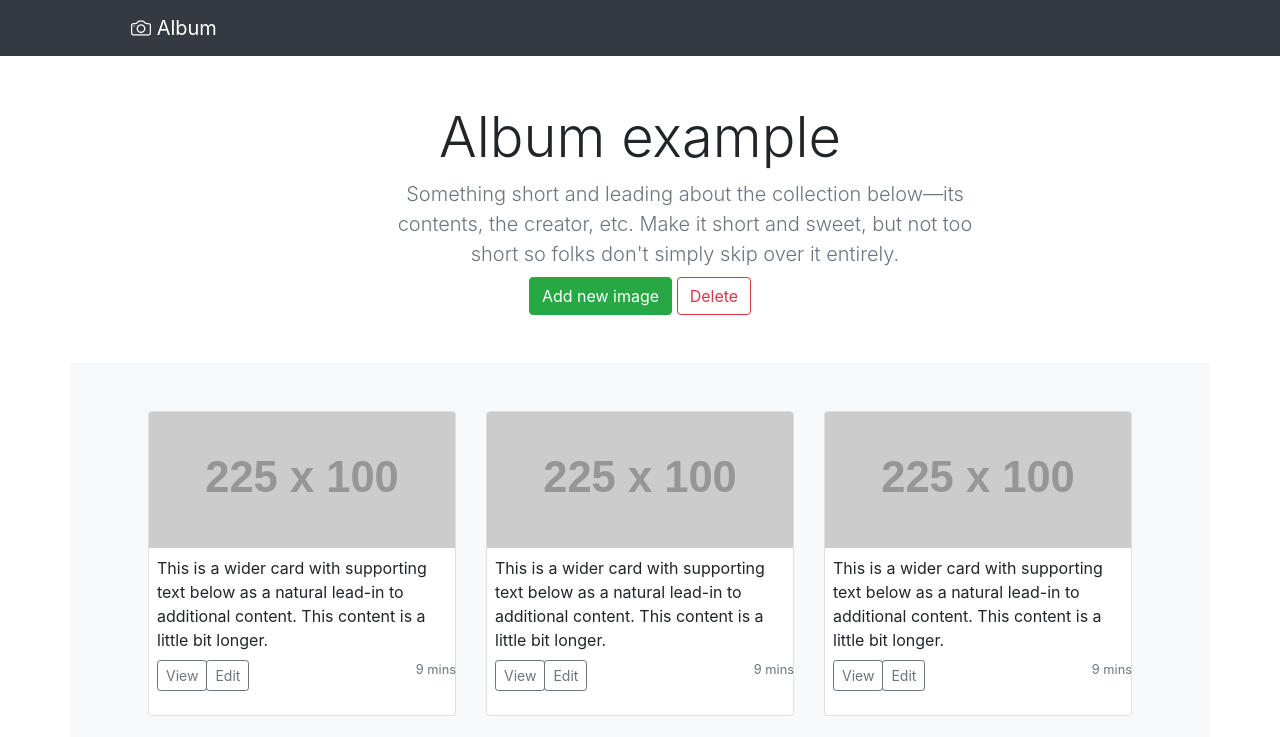
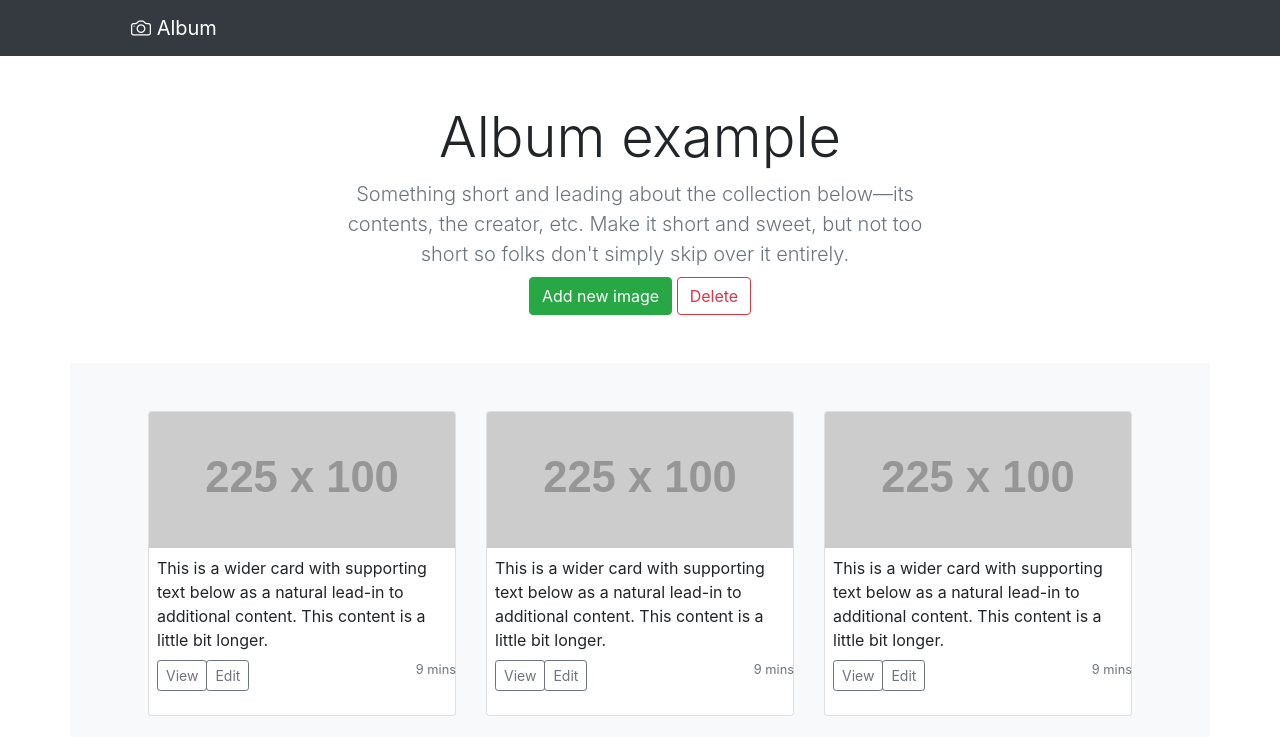
Before and after one commit to EmanOmran/Front-End-task1, a plain HTML site: page index.html in a window 1280 px wide. Shown: the top 737 px of the page. Drawn offline with nearby package versions, Linux system fonts and the light colour scheme; placeholder pictures from the web are drawn by us.

Commit message:
Update index.html

```diff
--- a/index.html
+++ b/index.html
@@ -24,7 +24,7 @@
         <section >
          <div class="container text-center mt-5">
             <h1 class="display-4">Album example</h1>
-            <div class="lead text-muted mb-2" style="max-width: 600px; margin-left: 300px;">Something short and leading about the collection below—its contents, the creator, etc. Make it short and sweet, but not too short so folks don't simply skip over it entirely.</div>
+            <div class="lead text-muted mb-2" style="max-width: 600px; margin-left: 250px;">Something short and leading about the collection below—its contents, the creator, etc. Make it short and sweet, but not too short so folks don't simply skip over it entirely.</div>
             <button type="button" class="btn btn-success mb-5">Add new image</button>
             <button type="button" class="btn btn-outline-danger mb-5">Delete</button>
           </div>
```
